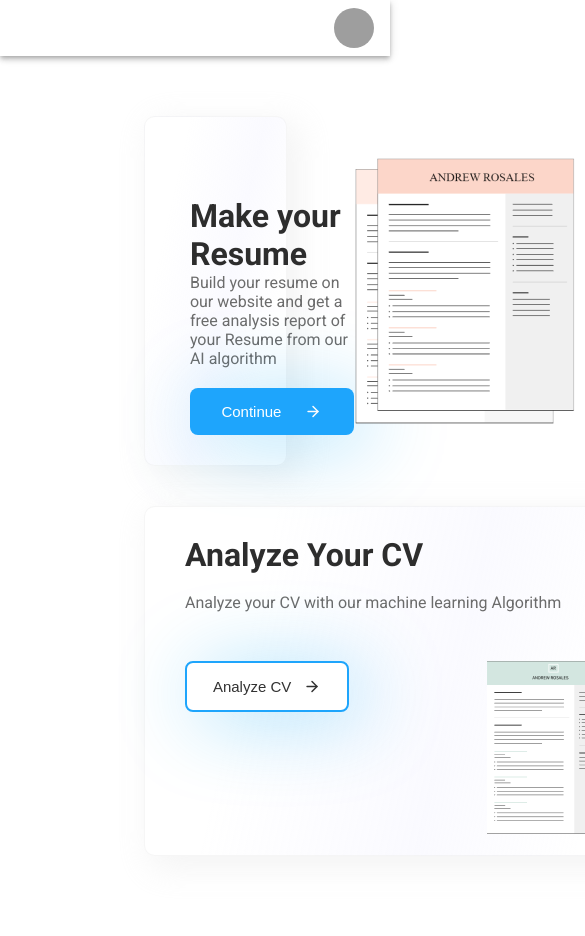
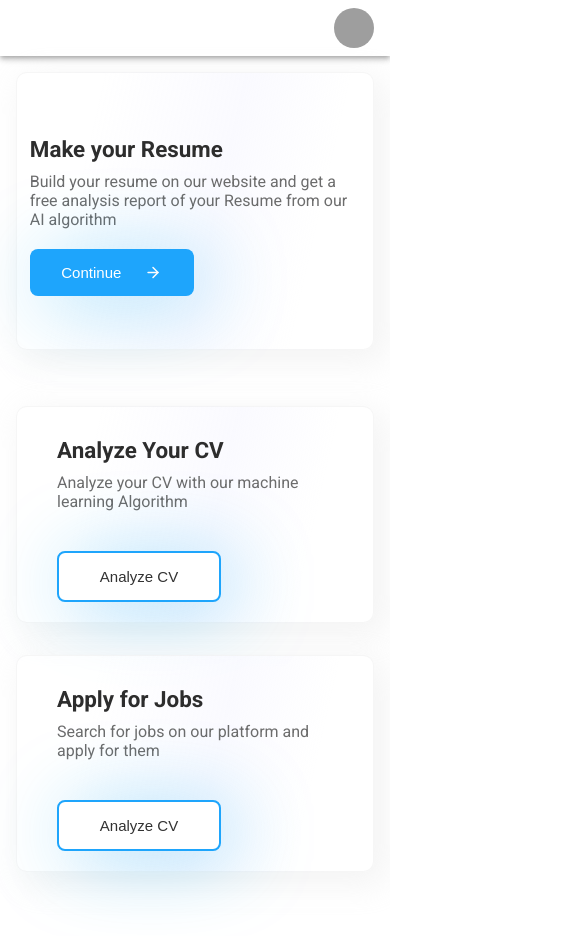
Before and after one commit to nitishpoonia/pro-resume-original, a React (Create React App) app: page /dashboard in a window 390 px wide. Shown: the top 936 px of the page, 585 px wide, since content can reach past the window. Built offline with nearby package versions, Linux system fonts and the light colour scheme; no server answers; sample sign-in values are in the browser's storage; grey boxes are pictures that could not be loaded.

Commit message:
Responsive main page and removed image when width less than 768px

```diff
--- a/src/pages/MainPage.js
+++ b/src/pages/MainPage.js
@@ -38,7 +38,7 @@ const MainPage = () => {
           <img src={Andrew} alt="" />
         </div>
       </StyledCard>
-      <SecondaryPageContainer>
+       <SecondaryPageContainer>
         <LeftStyledCard>
           <SecondaryTextContainer>
             <h1>Analyze Your CV</h1>
--- a/src/pages/style.js
+++ b/src/pages/style.js
@@ -34,11 +34,20 @@ export const MenuContainer = styled.div`
 export const MainContainer = styled.div`
   margin: 60px 0 60px 0;
   padding: 0 9rem;
+  background: "#eeeff2";
+  @media screen and (max-width: 768px) {
+    margin: 0;
+    padding: 0;
+  }
 `;
 
 export const SecondaryPageContainer = styled.div`
   display: flex;
   margin-top: 40px;
+  @media screen and (max-width: 768px) {
+    flex-direction: column;
+    margin-bottom: 3rem;
+  }
 `;
 
 export const StyledCard = styled.div`
@@ -48,11 +57,22 @@ export const StyledCard = styled.div`
   background: var(--card-gradient);
   border: 1.08px solid rgba(237, 237, 237, 0.49);
   box-shadow: var(--white-card-shadow);
-  /* width: 1103px; */
-  height: 350px;
   margin: auto;
   display: flex;
   justify-content: space-between;
+  @media screen and (max-width: 768px) {
+    flex-direction: column;
+    padding: 0.8rem;
+    margin: 1rem 1rem;
+    background: "#f8f9fc";
+    justify-content: none;
+    .container {
+      img {
+        width: 30%;
+        display: none;
+      }
+    }
+  }
 `;
 
 export const TextContainer = styled.div`
@@ -69,21 +89,42 @@ export const TextContainer = styled.div`
     color: var(--p-color);
     margin-bottom: 20px;
   }
+  @media screen and (max-width: 768px) {
+    height: auto;
+    h1 {
+      font-size: 1.4rem;
+      margin: 10px 0;
+    }
+    p {
+      font-size: 1rem;
+    }
+  }
 `;
 export const SecondaryTextContainer = styled(TextContainer)`
   padding: 20px 0;
   justify-content: space-around;
+  @media screen and (max-width: 768px) {
+    width: 100%;
+  }
 `;
 export const LeftStyledCard = styled(StyledCard)`
   display: flex;
   flex-direction: column;
   padding: 0 40px 20px;
   min-width: 560px;
+  @media screen and (max-width: 768px) {
+    min-width: auto;
+  }
 `;
 
 export const SecondContainer = styled.div`
   display: flex;
   justify-content: space-between;
+  @media screen and (max-width: 768px) {
+    img {
+      display: none;
+    }
+  }
 `;
 
 export const StyledLink = styled(Link)`
```
Also changed, not shown: src/components/GlobalStyle.js (line endings or trailing spaces).
